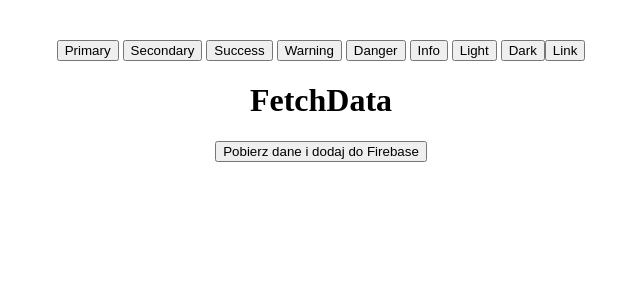
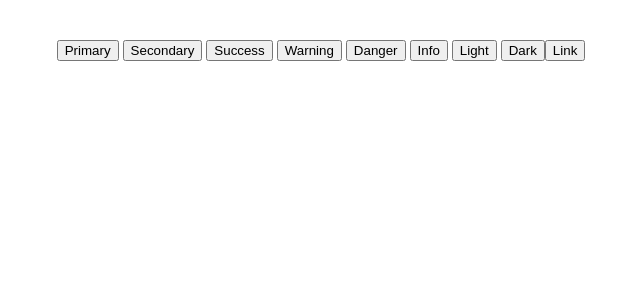
Before and after one commit to AdriannaLen/shop-app, a React (Vite) app: page / in a window 1280 px wide. Shown: the top 300 px of the page, without its empty margins (319-959 px from the left). Built offline with nearby package versions, Linux system fonts and the light colour scheme.

Commit message:
Cleaning structure

```diff
--- a/src/App.tsx
+++ b/src/App.tsx
@@ -1,7 +1,6 @@
 
 import './App.css'
 import ButtonExp from './ButtonExp'
-import FetchData from './FetchData'
 
 function App() {
 
@@ -9,7 +8,6 @@ function App() {
     <>
 
       <ButtonExp />
-      <FetchData />
     </>
   )
 }
--- a/src/FetchData.tsx
+++ /dev/null
@@ -1,41 +0,0 @@
-import React from 'react';
-
-const FetchData = () => {
-  const fetchData = () => {
-    // Pobierz dane z API
-    fetch('https://dummyjson.com/products')
-      .then((res) => res.json())
-      .then((data) => {
-        // Wyślij dane do Firebase
-        fetch('https://shop-react-c0b01-default-rtdb.firebaseio.com/products.json', {
-          method: 'POST',
-          headers: {
-            'Content-Type': 'application/json',
-          },
-          body: JSON.stringify(data),
-        })
-          .then((res) => {
-            if (res.ok) {
-              console.log('Dane zostały pomyślnie dodane do Firebase.');
-            } else {
-              console.error('Wystąpił błąd podczas wysyłania danych do Firebase.');
-            }
-          })
-          .catch((error) => {
-            console.error('Wystąpił błąd:', error);
-          });
-      })
-      .catch((error) => {
-        console.error('Wystąpił błąd podczas pobierania danych:', error);
-      });
-  };
-
-  return (
-    <div>
-      <h1>FetchData</h1>
-      <button onClick={fetchData}>Pobierz dane i dodaj do Firebase</button>
-    </div>
-  );
-};
-
-export default FetchData;
```
